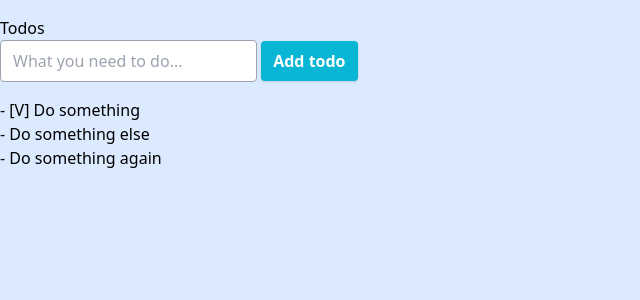
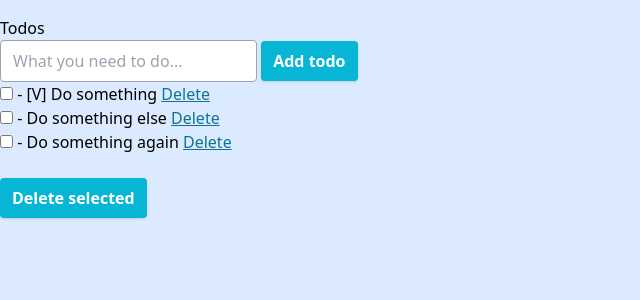
Before and after one commit to wiretick/dopom, a FastAPI app: page / in a window 1280 px wide. Shown: the top 300 px of the page, without its empty margins (0-640 px from the left). Run offline with FastAPI, Linux system fonts and the light colour scheme.

Commit message:
delete single and bulk

```diff
--- a/app/main.py
+++ b/app/main.py
@@ -24,11 +24,24 @@ async def get_todos(request: Request):
 
 @app.post("/todos", response_class=HTMLResponse)
 async def create_todo(request: Request, description: Annotated[str, Form()]):
-    todos.append({"id": len(todos)+1, "description": description, "completed": False})
+    todos.append({"id": todos[-1]["id"]+1, "description": description, "completed": False})
     return templates.TemplateResponse("components/todo-list.html", {"request": request, "todos": todos})
 
 
 @app.put("/todos/{id}", response_class=HTMLResponse)
 async def update_todo_status(request: Request, id: int):
-    todos[id-1]["completed"] = not todos[id-1]["completed"]
-    return templates.TemplateResponse("components/todo-item.html", {"request": request, "todo": todos[id-1]})
+    todo = next(todo for todo in todos if todo["id"] == id)
+    todo["completed"] = not todo["completed"]
+    return templates.TemplateResponse("components/todo-item.html", {"request": request, "todo": todo})
+
+
+@app.delete("/todos/{id}", response_class=HTMLResponse)
+async def delete_todo_status(request: Request, id: int):
+    todos[:] = [todo for todo in todos if todo.get("id") != id]
+    return "" # Return empty string because we are deleting the todo from the list
+
+
+@app.delete("/todos", response_class=HTMLResponse)
+async def delete_all_todos(request: Request, selected_todo_items: list[int] = Form()):
+    todos[:] = [todo for todo in todos if todo.get("id") not in selected_todo_items]
+    return templates.TemplateResponse("components/todo-list.html", {"request": request, "todos": todos})
--- /dev/null
+++ b/static/css/main.css
@@ -0,0 +1,4 @@
+.todo-item.htmx-swapping {
+  opacity: 0;
+  transition: opacity 1s ease-out;
+}
--- a/templates/components/todo-create.html
+++ b/templates/components/todo-create.html
@@ -1,10 +1,5 @@
 <div>
-  <form
-    hx-post="/todos"
-    hx-target="#todo-list"
-    hx-indicator="#spinner"
-    hx-swap="outerHTML"
-  >
+  <form hx-post="/todos" hx-target=".todo-list" hx-swap="outerHTML">
     <input
       class="py-2 px-3 border border-gray-400 rounded"
       name="description"
--- a/templates/components/todo-item.html
+++ b/templates/components/todo-item.html
@@ -1,8 +1,18 @@
-<div id="todo-item-{{todo.id}}">
+<div class="todo-item">
+  <input type="checkbox" name="selected_todo_items" value="{{todo.id}}" />
   <span
     hx-put="/todos/{{ todo.id }}"
-    hx-target="#todo-item-{{todo.id}}"
+    hx-target="closest .todo-item"
     hx-swap="outerHTML"
     >- {% if todo.completed %}[V]{% endif %} {{ todo.description }}</span
   >
+  <a
+    class="text-cyan-700 underline"
+    href="#"
+    hx-delete="/todos/{{ todo.id }}"
+    hx-target="closest .todo-item"
+    hx-swap="outerHTML swap:1s"
+    hx-confirm="Are you sure?"
+    >Delete</a
+  >
 </div>
--- a/templates/components/todo-list.html
+++ b/templates/components/todo-list.html
@@ -1,3 +1,16 @@
-<div id="todo-list">
-  {% for todo in todos %} {% include "components/todo-item.html" %} {% endfor %}
+<div class="todo-list">
+  <form>
+    {% for todo in todos %} {% include "components/todo-item.html" %} {% endfor
+    %}
+    <br />
+    <button
+      class="py-2 px-3 bg-cyan-500 hover:bg-cyan-600 text-white font-semibold rounded shadow focus:outline-none"
+      hx-delete="/todos"
+      hx-swap="outerHTML"
+      hx-target="closest .todo-list"
+      hx-confirm="Are you sure?"
+    >
+      Delete selected
+    </button>
+  </form>
 </div>
--- a/templates/pages/todos.html
+++ b/templates/pages/todos.html
@@ -1,8 +1,10 @@
+<!DOCTYPE html>
 <html lang="en">
   <head>
     <title>DoPom - Todos</title>
+    <script src="/static/js/tailwindcss-3-3-5.js"></script>
+    <link rel="stylesheet" href="/static/css/main.css" />
     <script src="/static/js/htmx.min.js"></script>
-    <script src="/static/js/tailwindcss-3-3-5.js"></script>
   </head>
   <body class="bg-blue-100">
     <div class="container mx-auto mt-4">
```
